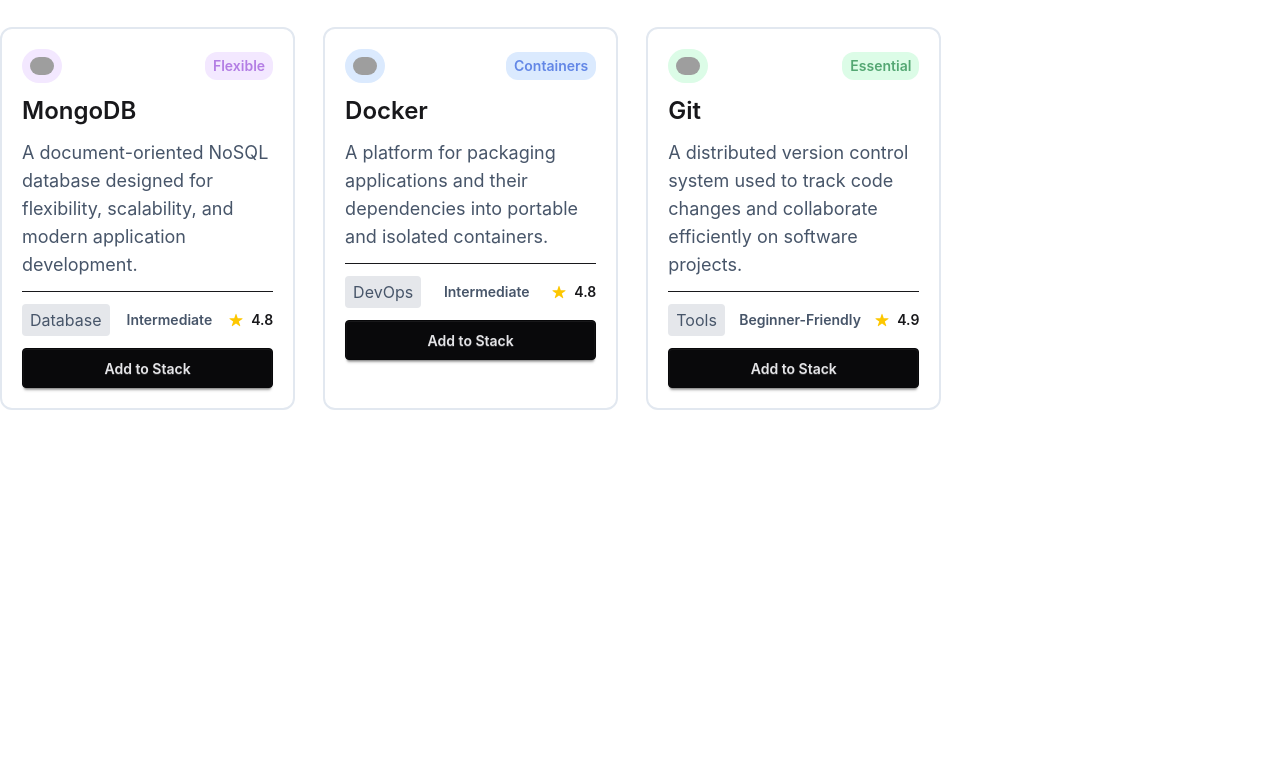
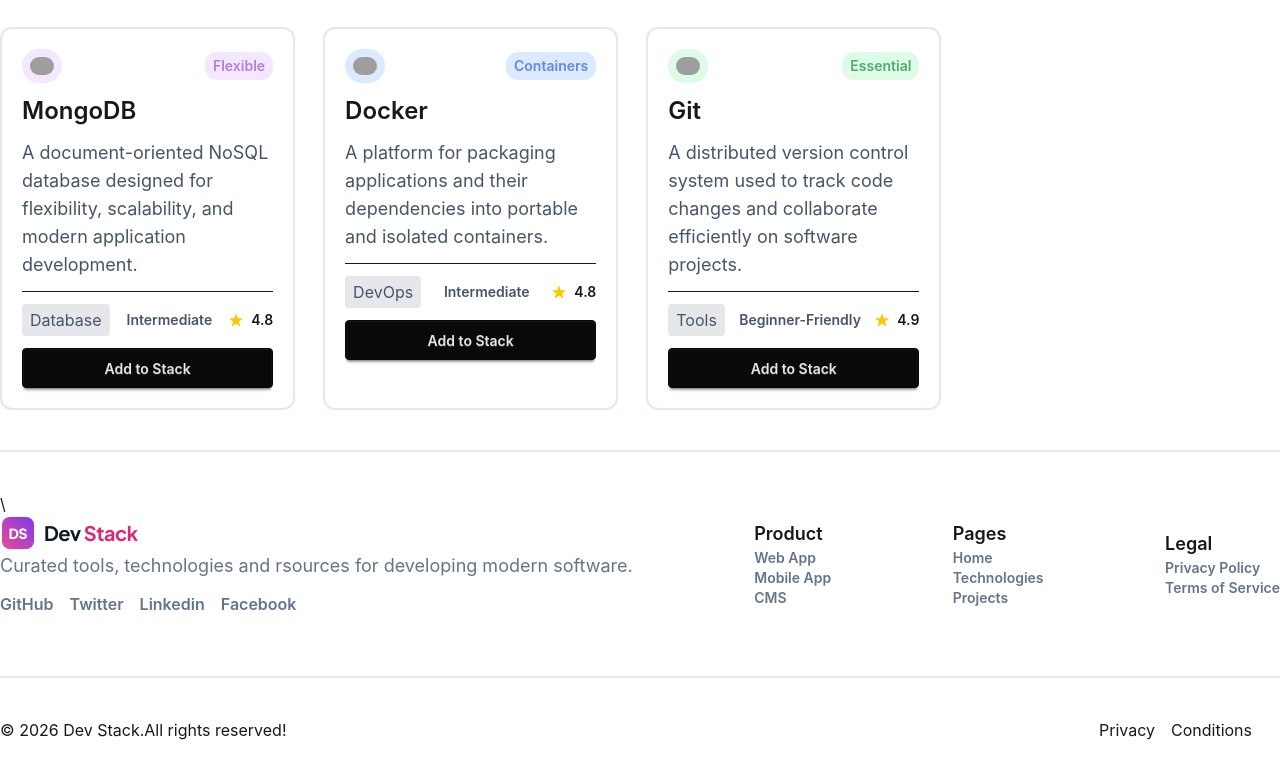
Before and after one commit to Maha-bub/DevStack-A5, a React (Vite) app: page / in a window 1280 px wide. Shown: the part 2349-3127 px from the top of the page. Before the commit the page ends 2759 px from the top, so only its background shows below. Built offline with nearby package versions, Linux system fonts and the light colour scheme; grey boxes are pictures that could not be loaded.

Commit message:
Footer section components created

```diff
--- a/src/App.tsx
+++ b/src/App.tsx
@@ -3,6 +3,7 @@
 import DevStacks from "./Components/DevStacks/DevStacks";
 import Hero from "./Components/Hero"
 import NavHeader from "./Components/NavHeader"
+import Footer from "./Components/Footer";
 
 const DevStacksData = async (): Promise<DataType> => {
   const response = await fetch('/stackData.json');
@@ -24,6 +25,7 @@
 
         <DevStacks stackData={stackData}></DevStacks>
       </Suspense>
+      <Footer></Footer>
 
 
 
--- a/src/Components/DevStacks/DevStacks.tsx
+++ b/src/Components/DevStacks/DevStacks.tsx
@@ -16,20 +16,25 @@
     const [selectedCards, setselectedCards] = useState<DataType[]>([]);
 
     const handleSelectedCards = (card: DataType) => {
+
         const newSelectedCard = [...selectedCards, card];
-        console.log(newSelectedCard, 'new data')
         setselectedCards(newSelectedCard);
 
+    }
 
-    }
     const handleRemoveCard = (card: DataType) => {
         const remainingCards = selectedCards.filter(selectedCard => selectedCard.name !== card.name);
         setselectedCards(remainingCards);
 
     }
-    const handleRemoveCardAll = () => {
-        setselectedCards([])
+    const handleRemoveCardAll = (card: DataType) => {
+        const newSelectedCard = [...selectedCards, card];
+
+        {
+            selectedCards.length === 0 ? setselectedCards(newSelectedCard) : setselectedCards([]);
+        }
     }
+
     return (
         <div className="max-w-7xl mx-auto ">
             <div>
--- /dev/null
+++ b/src/Components/Footer.tsx
@@ -0,0 +1,55 @@
+import FooterLogo from '../assets/logo-text.png'
+const Footer = () => {
+    return (
+        <>
+            <footer className='mt-10 py-10 border-t-2 border-slate-200'>
+                <div className='max-w-7xl mx-auto flex justify-between items-center'>
+                    <div>\
+                        <img src={FooterLogo} alt="" />
+                        <p className='text-lg text-[#64748B]'>Curated tools, technologies and rsources for developing modern software.</p>
+                        <ul className='flex mt-3 space-y-5 gap-4 text-[a4px] font-semibold text-[#64748B]'>
+                            <li><a href="#">GitHub</a></li>
+                            <li><a href="#">Twitter</a></li>
+                            <li><a href="#">Linkedin</a></li>
+                            <li><a href="#"></a>Facebook</li>
+                        </ul>
+                    </div >
+                    <div>
+                        <h2 className='text-lg font-semibold decoration-' >Product</h2 >
+                        <ul className='text-sm font-semibold text-[#64748B]' >
+                            <li><a href="#">Web App</a></li>
+                            <li><a href="#">Mobile App</a></li>
+                            <li><a href="#">CMS</a></li>
+                        </ul>
+                    </div>
+                    <div>
+                        <h2 className='text-lg font-semibold decoration-'>Pages</h2 >
+                        <ul className='text-sm font-semibold text-[#64748B]'>
+                            <li><a href="#">Home</a></li>
+                            <li><a href="#">Technologies</a></li>
+                            <li><a href="#">Projects</a></li>
+                        </ul>
+                    </div>
+                    <div>
+                        <h2 className='text-lg font-semibold'>Legal</h2 >
+                        <ul className='text-sm font-semibold text-[#64748B]'>
+                            <li><a href="#">Privacy Policy</a></li>
+                            <li><a href="#">Terms of Service</a></li>
+                        </ul>
+
+                    </div>
+                </div>
+                <div className='container mt-10 pt-10 flex justify-between mx-auto border-t-2 border-slate-200'>
+                    <p>&copy; 2026 Dev Stack.All rights reserved!</p>
+                    <ul className='flex justify-between gap-4 mx-7'>
+                        <li>Privacy</li>
+                        <li>Conditions</li>
+                    </ul>
+                </div>
+            </footer >
+
+        </>
+    );
+};
+
+export default Footer;
```
